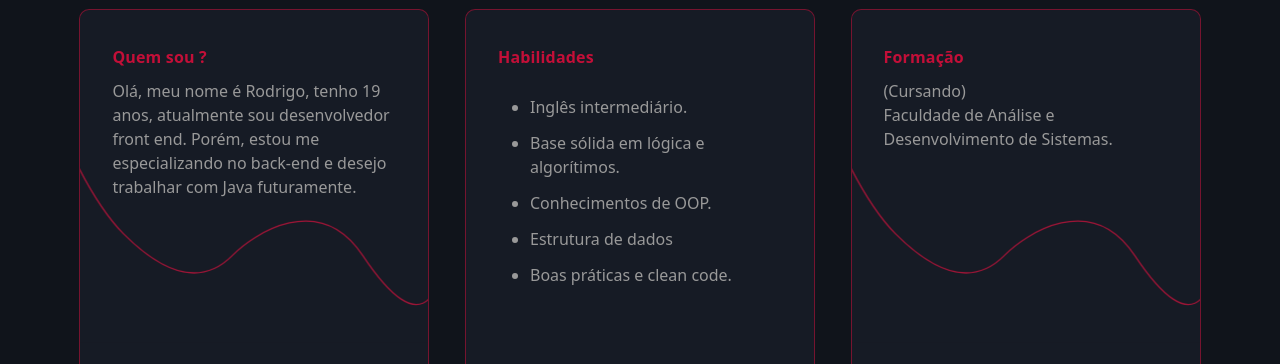
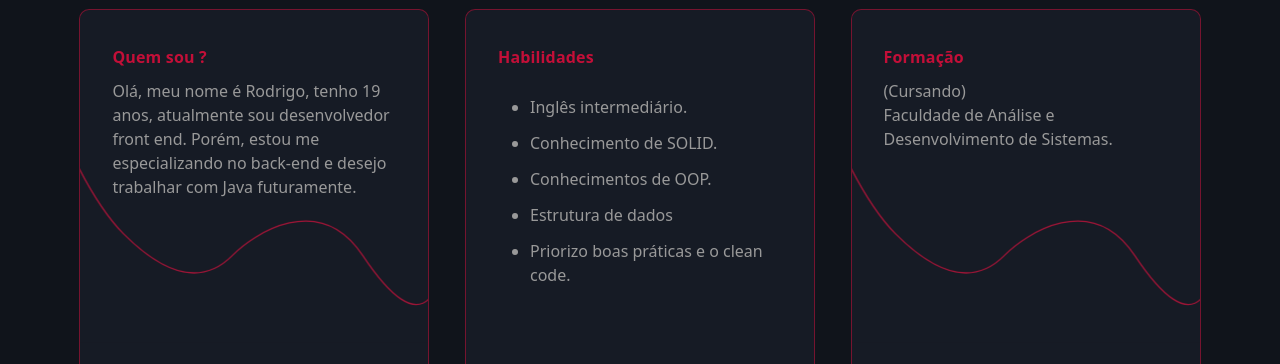
Before and after one commit to Rodr1goTavares/portfolio-oficial, a website built with Vite: page index.html in a window 1280 px wide. Shown: the part 820-1184 px from the top of the page. Built offline with nearby package versions, Linux system fonts and the light colour scheme.

Commit message:
skills updated

```diff
--- a/index.html
+++ b/index.html
@@ -138,10 +138,10 @@
                         <p class="card__title">Habilidades</p>
                         <ul id="card__skills-list">
                             <li class="skills">Inglês intermediário.</li>
-                            <li class="skills">Base sólida em lógica e algorítimos.</li>
+                            <li class="skills">Conhecimento de SOLID.</li>
                             <li class="skills">Conhecimentos de OOP.</li>
                             <li class="skills">Estrutura de dados</li>
-                            <li class="skills">Boas práticas e clean code.</li>
+                            <li class="skills">Priorizo boas práticas e o clean code.</li>
                         </ul>
                     </div>
                 </div>
```
